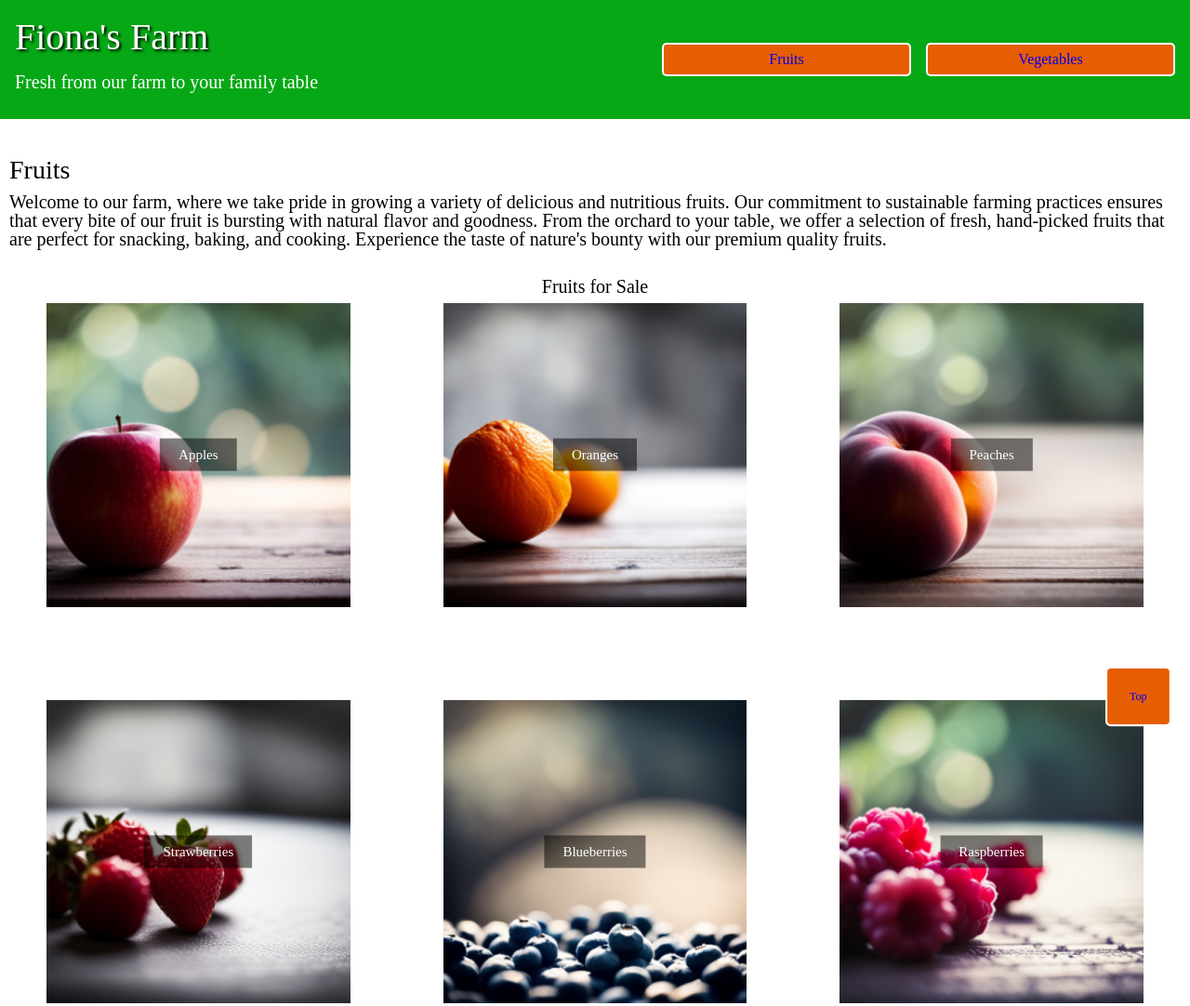
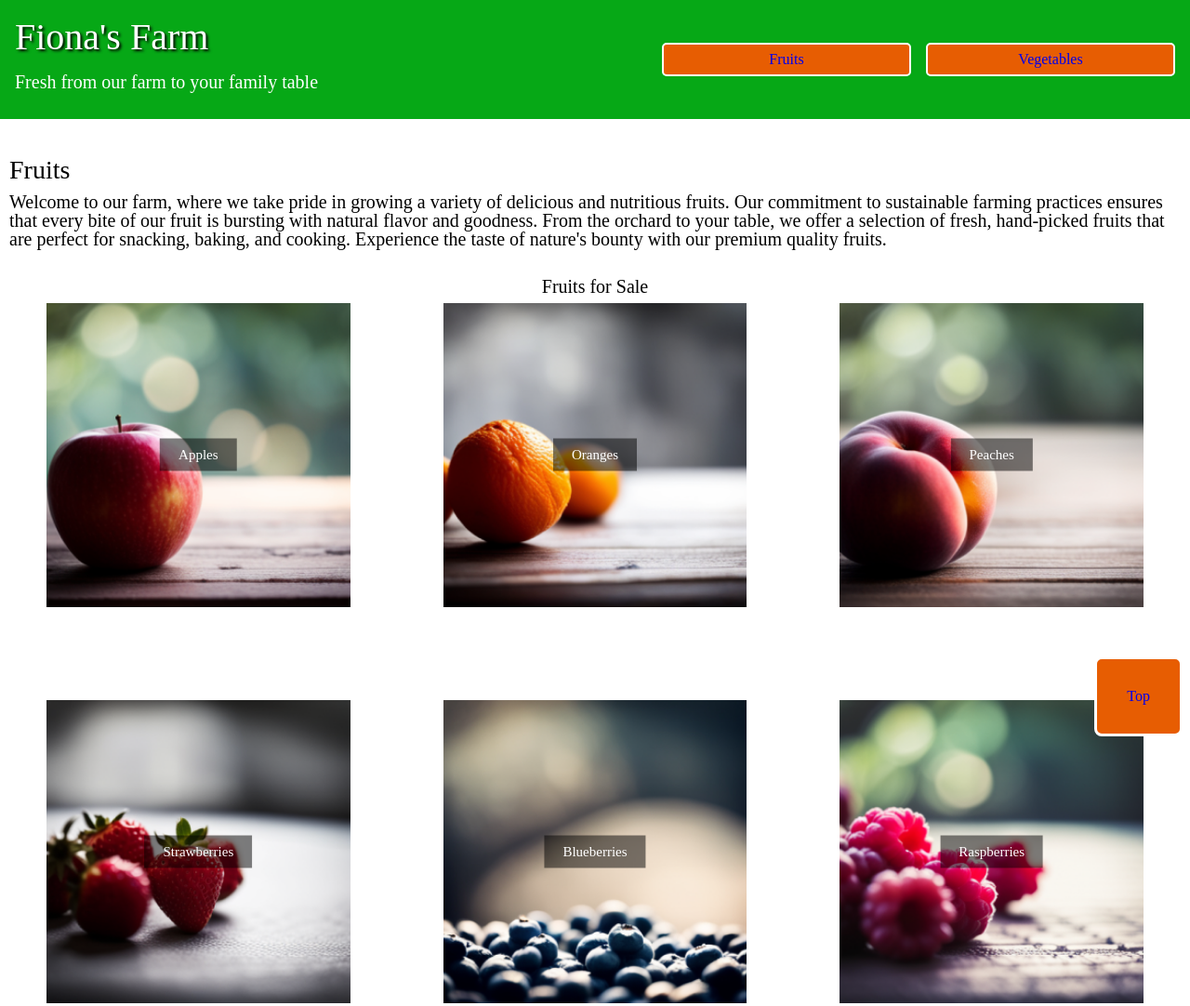
Before and after one commit to erodr231/farm, a plain HTML site: page index.html in a window 1280 px wide. Shown: the top 1082 px of the page at 93% size. Drawn offline with Linux system fonts and the light colour scheme; a web font is replaced by a local one.

Commit message:
fixed css error

```diff
--- a/styles.css
+++ b/styles.css
@@ -89,7 +89,6 @@ table {
 .top{
     text-decoration: none;
     position: fixed;
-    scale: 75%;
     background: var(--orange);
     border: 3px var(--white) solid;
     border-radius: .5rem;
```
